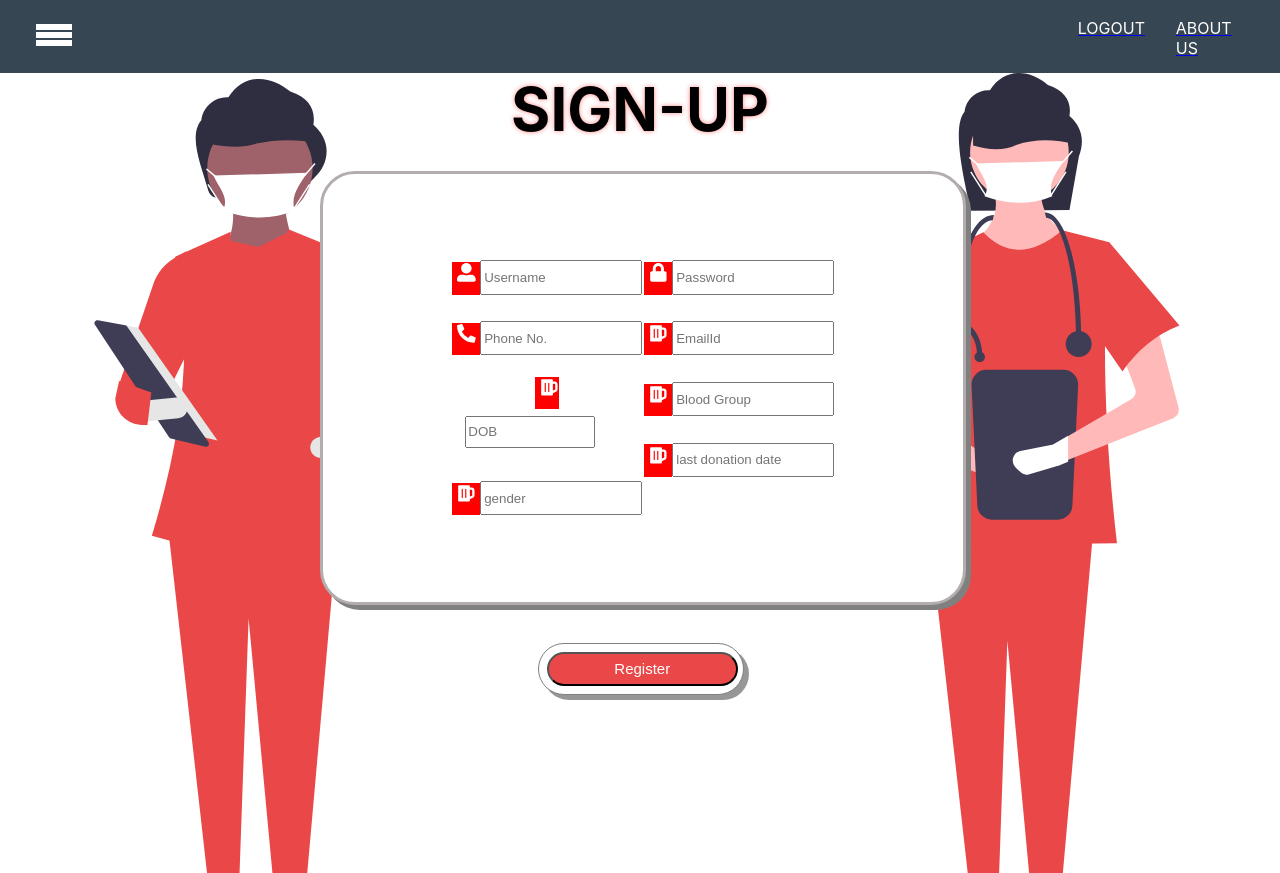
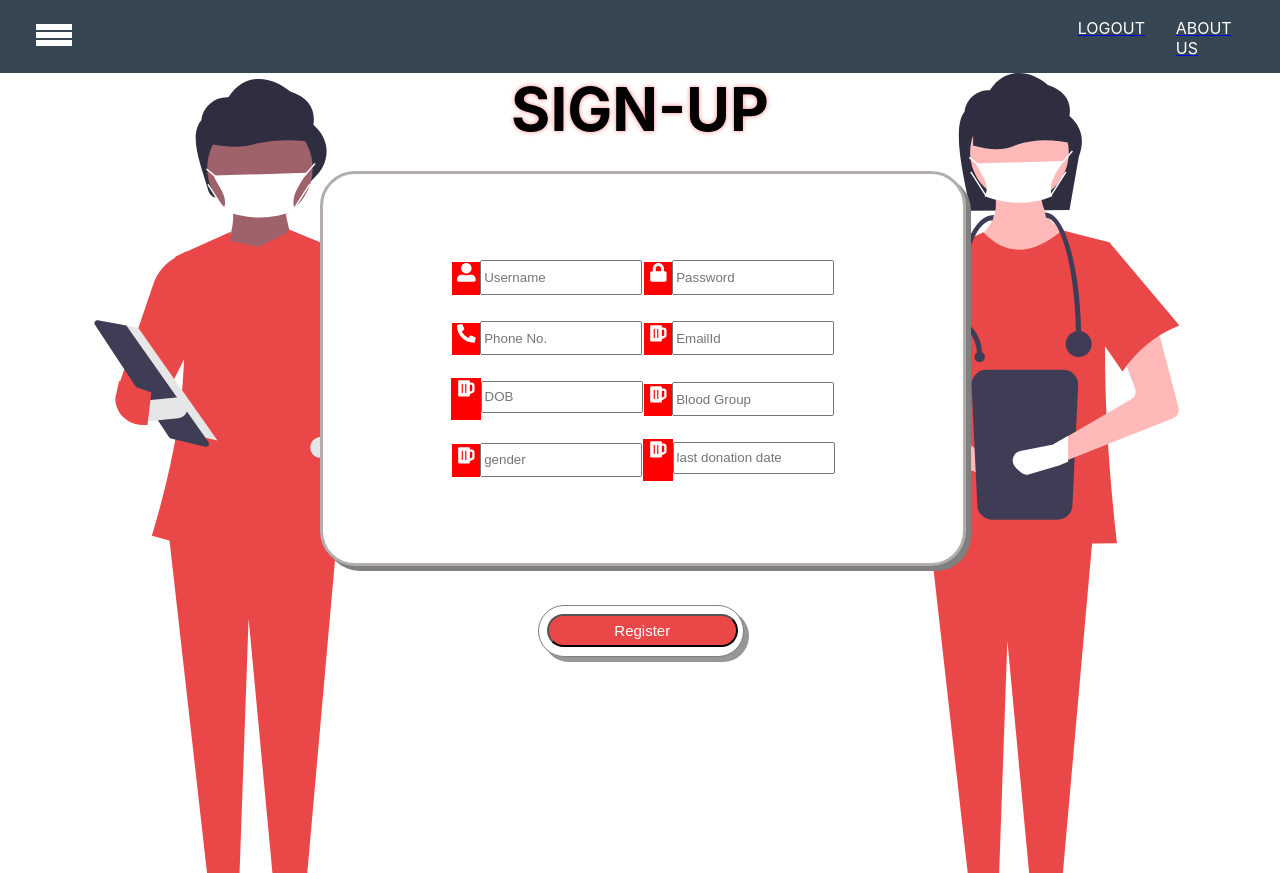
Before and after one commit to anamikaprksh/Online-Blood-Bank-system, a React (Create React App) app: page /signup in a window 1280 px wide. Built offline with nearby package versions, Linux system fonts and the light colour scheme; a web font is replaced by a local one.

Commit message:
signup datePicker component adeded

```diff
--- a/src/Components/Signup/Signup.css
+++ b/src/Components/Signup/Signup.css
@@ -45,19 +45,19 @@
   outline: none;
 }
 
-.input {
-  padding: 4% 1%;
-  width: 80%;
-  margin: 2% 0%;
+.date {
+  display:flex;
+  flex-direction:row;
 }
-.span {
-  padding-top: 1%;
-  padding-bottom: 4%;
-  text-align: center;
-  padding-left: 2.5%;
+
+.innerSpan{
+  align-items: center;
+  padding: 1px;
+  height: 5vh;
+  margin-right: 0px;
+  width:4vh;
 }
-.date {
-  padding: 4% 1%;
-  width: 80%;
-  margin: 2% 0%;
+.date{
+  display:flex;
+  width: 98%;
 }
--- a/src/Components/Signup/Signup.js
+++ b/src/Components/Signup/Signup.js
@@ -1,5 +1,6 @@
 import React, { useState } from "react";
 import "./Signup.css";
+import {} from "./Signup";
 import { FaBeer } from "react-icons/fa";
 import { FaUserAlt } from "react-icons/fa";
 import { FaLock } from "react-icons/fa";
@@ -30,24 +31,25 @@ export default function Siup(props) {
       blood,
       lastDate,
     };
+
     console.log(data);
-    // try{
-    //   result = await Signup(data)
-    //   localStorage.setItem('AUTH',true)
-    //   localStorage.setItem('User_details',JSON.stringify(result))
-    //   props.history.push('/dashboard')
 
-    // }
-    // catch(err){
-    //   console.log(err)
-    //   const {err:{code}}=err
-    //   if (code ==='23505'){
-    //     alert('The username already exist')
-    //   }
-    //   else{
-    //     alert('Something went wrong')
-    //   }
-    // }
+    try {
+      result = await Signup(data);
+      localStorage.setItem("AUTH", true);
+      localStorage.setItem("User_details", JSON.stringify(result));
+      props.history.push("/dashboard");
+    } catch (err) {
+      console.log(err);
+      const {
+        err: { code },
+      } = err;
+      if (code === "23505") {
+        alert("The username already exist");
+      } else {
+        alert("Something went wrong");
+      }
+    }
   };
 
   return (
@@ -76,12 +78,19 @@ export default function Siup(props) {
             ></input>
           </h3>
           <h3 className="big">
-            <span>
+            <div className="date">
+              <span className="innerSpan">
                 {" "}
                 <FaBeer />{" "}
               </span>
-            <div className='date'>
-              <DatePicker placeholderText="DOB" />
+              <DatePicker
+                placeholderText="DOB"
+                className="date"
+                selected={dob}
+                onChange={(date) => setDob(date)}
+                dateFormat='yyyy-MM-dd'
+                maxDate={new Date()}
+              />
             </div>
           </h3>
           <h3 className="big">
@@ -129,14 +138,20 @@ export default function Siup(props) {
             ></input>
           </h3>
           <h3 className="big">
-            <span>
+          <div className="date">
+              <span className="innerSpan">
                 {" "}
                 <FaBeer />{" "}
               </span>
-            <input
-              placeholder="last donation date"
-              onChange={(e) => setLastDate(e.target.value)}
-            ></input>
+              <DatePicker
+                placeholderText="last donation date"
+                className="date"
+                selected={lastDate}
+                onChange={(date) =>setLastDate(date)}
+                dateFormat='yyyy-MM-dd'
+                maxDate={new Date()}
+              />
+            </div>
           </h3>
         </div>
       </div>
```
Also changed, not shown: 1 other file (tests, documents, lock files or other folders). Lines whose indentation alone changed are shown as unchanged.
